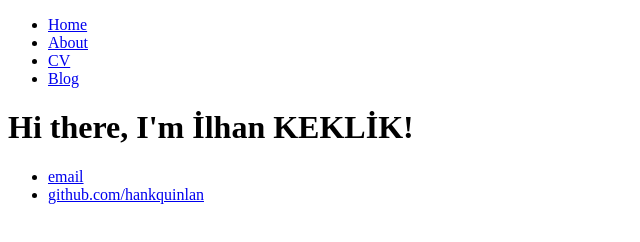
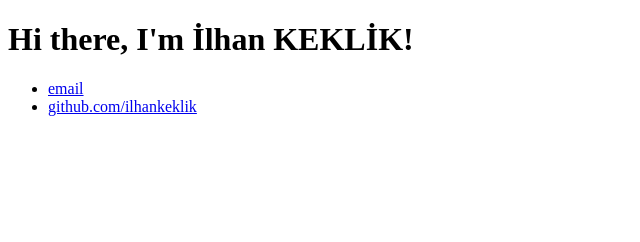
Before and after one commit to ilhankeklik/ilhankeklik.github.io, a plain HTML site: page index.html in a window 1280 px wide. Shown: the whole page, without its empty margins (0-640 px from the left). Drawn offline with Linux system fonts and the light colour scheme.

Commit message:
Update index.html

```diff
--- a/index.html
+++ b/index.html
@@ -4,14 +4,6 @@
 		<title>İlhan</title>
 	</head>
 	<body>
-		<nav>
-    		<ul>
-        		<li><a href="/">Home</a></li>
-	        	<li><a href="/about">About</a></li>
-        		<li><a href="/cv">CV</a></li>
-        		<li><a href="/blog">Blog</a></li>
-    		</ul>
-		</nav>
 		<div class="container">
     		<div class="blurb">
         		<h1>Hi there, I'm İlhan KEKLİK!</h1>
@@ -21,7 +13,7 @@
 		<footer>
     		<ul>
         		<li><a href="mailto:ilhan.keklik@gmail.com">email</a></li>
-        		<li><a href="https://github.com/hankquinlan">github.com/hankquinlan</a></li>
+        		<li><a href="https://github.com/ilhankeklik">github.com/ilhankeklik</a></li>
 			</ul>
 		</footer>
 	</body>
```
